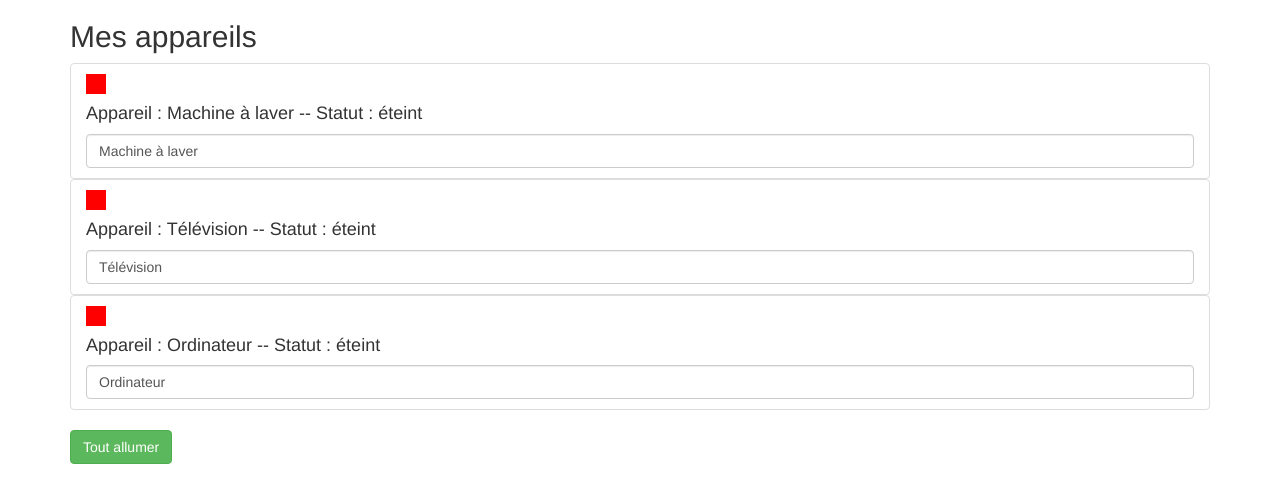
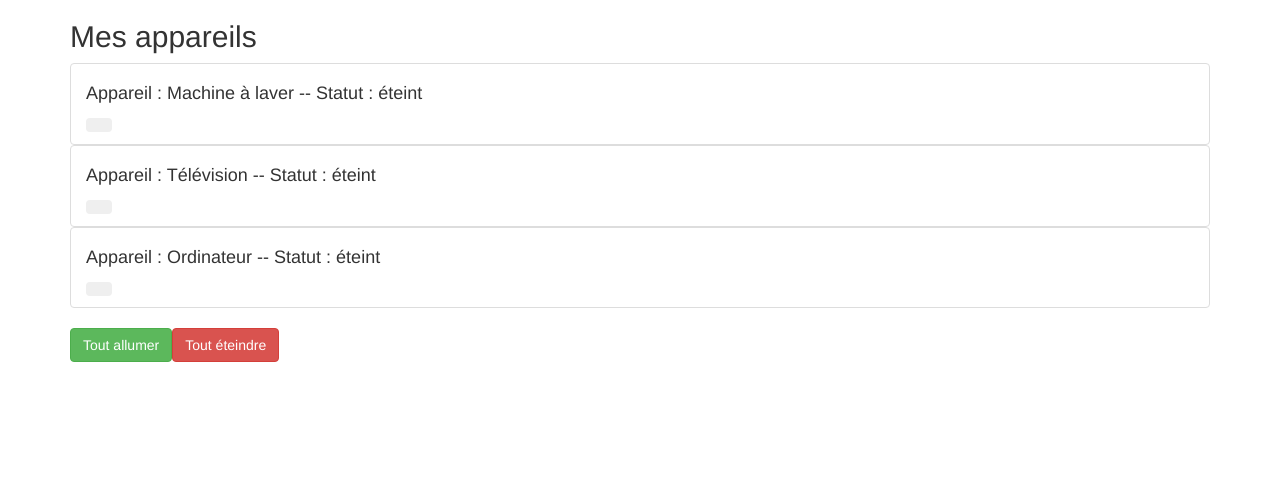
Before and after one commit to Gholdsmith/OC_learning, an Angular app: page / in a window 1280 px wide. Shown: the top 502 px of the page. Built offline with nearby package versions, Linux system fonts and the light colour scheme.

Commit message:
partie service

```diff
--- a/src/app/app.component.html
+++ b/src/app/app.component.html
@@ -3,10 +3,17 @@
     <div class="col-xs-12">
       <h2>Mes appareils</h2>
       <ul class="list-group">
-        <app-appareil *ngFor="let appareil of appareils"
-        [appareilName] = appareil.name [appareilStatus] = appareil.status></app-appareil>
+        <app-appareil *ngFor="let appareil of appareils; let i = index"
+        [appareilName] = appareil.name
+        [appareilStatus] = appareil.status
+        [index]=i></app-appareil>
       </ul>
-      <button class="btn btn-success" [disabled]="!isAuth" (click)="onAllumer()">Tout allumer</button>
+      <button class="btn btn-success"
+        [disabled]="!isAuth"
+        (click)="onAllumer()">Tout allumer</button>
+      <button class="btn btn-danger"
+          [disabled]="!isAuth"
+          (click)="onEteindre()">Tout éteindre</button>
     </div>
   </div>
 </div>
--- a/src/app/app.component.ts
+++ b/src/app/app.component.ts
@@ -1,29 +1,17 @@
-import { Component } from '@angular/core';
+import { Component, OnInit } from '@angular/core';
+import { AppareilService } from './services/appareil.service';
 
 @Component({
   selector: 'app-root',
   templateUrl: './app.component.html',
   styleUrls: ['./app.component.scss']
 })
-export class AppComponent {
+export class AppComponent implements OnInit {
   isAuth = false;
 
-  appareils = [
-    {
-      name: 'Machine à laver',
-      status: 'éteint'
-    },
-    {
-      name: 'Télévision',
-      status: 'éteint'
-    },
-    {
-      name: 'Ordinateur',
-      status: 'éteint'
-    }
-  ];
+  appareils: any[];
 
-  constructor() {
+  constructor(private appreilService: AppareilService) {
 
     setTimeout(
       () => {
@@ -31,8 +19,19 @@ export class AppComponent {
       }, 4000);
   }
 
-  onAllumer() {
-    console.log('On allume tout');
+  ngOnInit() {
+    this.appareils = this.appreilService.appareils;
   }
 
+  onAllumer() {
+    this.appreilService.switchOnAll();
+  }
+
+  onEteindre() {
+    if (confirm('Êtes vous sur de vouloir éteindre tous vos appreil ?')) {
+      this.appreilService.switchOffAll();
+    } else {
+      return null;
+    }
+  }
 }
--- a/src/app/app.module.ts
+++ b/src/app/app.module.ts
@@ -5,6 +5,7 @@ import { AppComponent } from './app.component';
 import { MonPremierComponent } from './mon-premier/mon-premier.component';
 import { AppareilComponent } from './appareil/appareil.component';
 import { FormsModule } from '@angular/forms';
+import { AppareilService } from './services/appareil.service';
 
 
 @NgModule({
@@ -17,7 +18,7 @@ import { FormsModule } from '@angular/forms';
     BrowserModule,
     FormsModule
   ],
-  providers: [],
+  providers: [AppareilService],
   bootstrap: [AppComponent]
 })
 export class AppModule { }
--- a/src/app/appareil/appareil.component.html
+++ b/src/app/appareil/appareil.component.html
@@ -1,5 +1,4 @@
 <li class="list-group-item">
-  <div style="width:20px;height:20px;background-color:red;" *ngIf="appareilStatus === 'éteint'"></div>
   <h4>Appareil : {{appareilName}} -- Statut : {{getStatus()}}</h4>
-  <input class="form-control" type="text" [(ngModel)]="appareilName">
+  <button class="btn btn-succes"></button>
 </li>
--- /dev/null
+++ b/src/app/services/appareil.service.ts
@@ -0,0 +1,38 @@
+export class AppareilService {
+
+    appareils = [
+        {
+            name: 'Machine à laver',
+            status: 'éteint'
+        },
+        {
+            name: 'Télévision',
+            status: 'éteint'
+        },
+        {
+            name: 'Ordinateur',
+            status: 'éteint'
+        }
+    ];
+
+
+
+    switchOnAll() {
+        for (let appareil of this.appareils) {
+            appareil.status = 'allumé';
+        }
+    }
+
+    switchOffAll() {
+        for (let appareil of this.appareils) {
+            appareil.status = 'éteint';
+        }
+    }
+
+    switchOnOne(i: number) {
+        this.appareils[i].status = 'allumé';
+    }
+    switchOffOne(i: number) {
+        this.appareils[i].status = 'éteint';
+    }
+}
```
Also changed, not shown: src/app/appareil/appareil.component.ts (+6 -1 lines).
